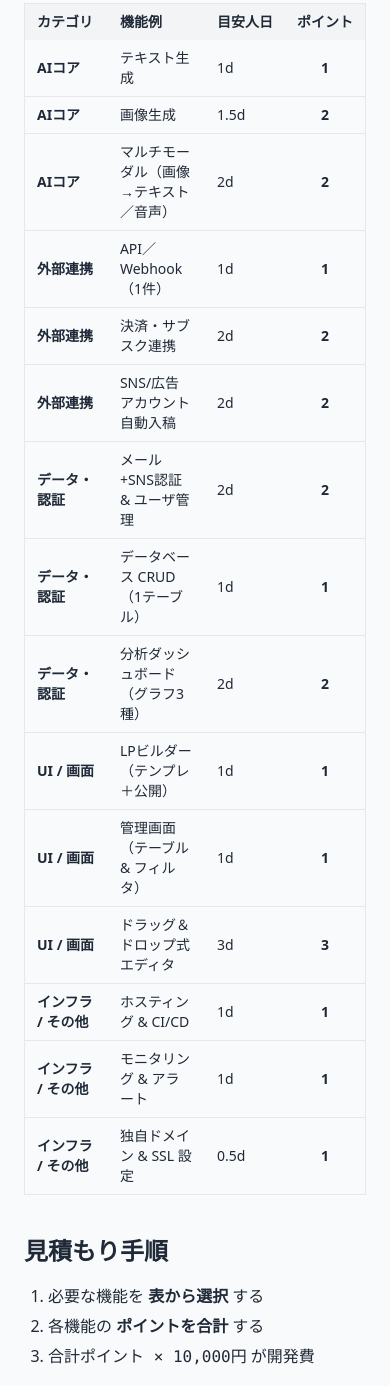
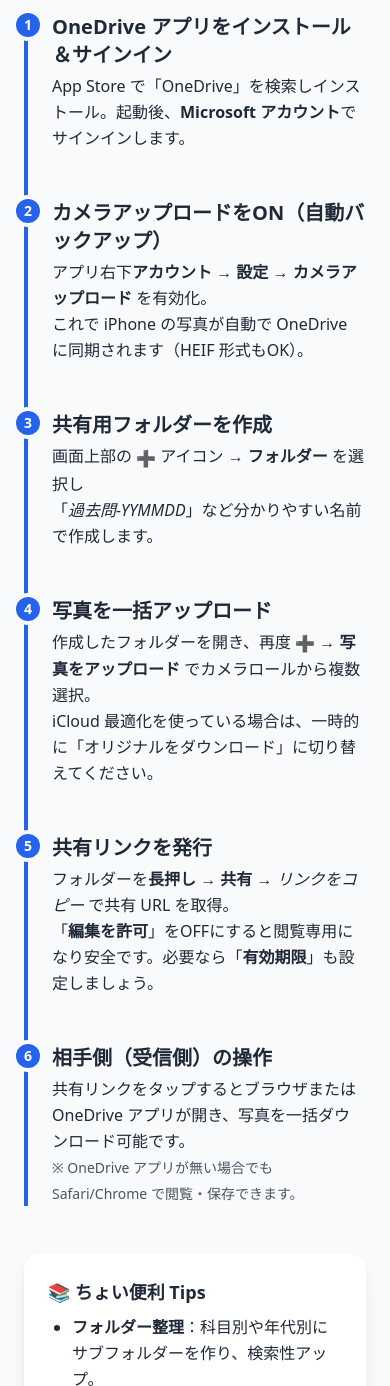
Before and after one commit to otakekeke/tai, a plain HTML site: page index.html in a window 390 px wide. Shown: the part 379-1765 px from the top of the page. Drawn offline with nearby package versions, Linux system fonts and the light colour scheme.

Commit message:
index.htmlの内容を大幅に変更し、タイトルを「AIツール開発 料金早見シート」から「iPhone × OneDrive 写真大量共有マニュアル」に更新しました。新しいヒーローセクションと手順タイムラインを追加し、デザインを改善しました。

```diff
--- a/index.html
+++ b/index.html
@@ -1,168 +1,152 @@
 <!DOCTYPE html>
 <html lang="ja">
 <head>
-  <meta charset="UTF-8">
-  <title>AIツール開発 料金早見シート</title>
+  <meta charset="UTF-8" />
+  <meta name="viewport" content="width=device-width, initial-scale=1.0" />
+  <title>iPhone × OneDrive 写真大量共有マニュアル</title>
   <script src="https://cdn.tailwindcss.com"></script>
 </head>
-<body class="bg-gray-50 text-gray-800 leading-relaxed">
-  <div class="max-w-4xl mx-auto p-6">
-    <!-- ── ヘッダー ───────────────────────── -->
-    <header class="mb-8">
-      <h1 class="text-3xl sm:text-4xl font-bold text-blue-600">AIツール開発 料金早見シート</h1>
-      <p class="mt-2 text-sm text-gray-600">1ポイント＝<span class="font-bold">10,000円</span>（市場相場の約1/5）</p>
-    </header>
 
-    <!-- ── 計算式 ─────────────────────────── -->
-    <section class="mb-10">
-      <h2 class="text-2xl font-semibold mb-4">計算式</h2>
-      <p class="bg-blue-50 p-4 rounded-lg border border-blue-100">
-        <span class="font-mono text-lg">料金 ＝ (機能合計ポイント) × 10,000円</span>
-      </p>
+<body class="bg-slate-50 text-gray-800 leading-relaxed">
+  <!-- --------------------------------------------------------------
+       ヒーローセクション
+  --------------------------------------------------------------- -->
+  <header class="bg-gradient-to-r from-blue-600 to-cyan-500 text-white">
+    <div class="max-w-4xl mx-auto px-6 py-16 text-center">
+      <h1 class="text-3xl sm:text-5xl font-extrabold mb-4">
+        iPhone だけで OneDrive を使い<br class="hidden sm:block" />
+        <span class="whitespace-nowrap">卒業試験の過去問写真</span>を
+        <span class="whitespace-nowrap">一気に共有！</span>
+      </h1>
+      <p class="text-lg sm:text-xl">手取り足取りガイド（保存 → アップロード → 共有リンク）</p>
+    </div>
+  </header>
+
+  <!-- --------------------------------------------------------------
+       手順タイムライン
+  --------------------------------------------------------------- -->
+  <main class="max-w-4xl mx-auto px-6 py-12">
+    <ol class="relative border-l-4 border-blue-600">
+      <!-- Step 1 -->
+      <li class="mb-12 ml-6">
+        <span
+          class="absolute -left-3 flex items-center justify-center w-6 h-6 bg-blue-600 rounded-full ring-4 ring-slate-50 text-white text-sm font-bold"
+          >1</span
+        >
+        <h2 class="text-xl font-semibold mb-1">OneDrive アプリをインストール＆サインイン</h2>
+        <p>
+          App Store で「OneDrive」を検索しインストール。起動後、<strong>Microsoft アカウント</strong>でサインインします。
+        </p>
+        <!-- :contentReference[oaicite:0]{index=0} -->
+      </li>
+
+      <!-- Step 2 -->
+      <li class="mb-12 ml-6">
+        <span
+          class="absolute -left-3 flex items-center justify-center w-6 h-6 bg-blue-600 rounded-full ring-4 ring-slate-50 text-white text-sm font-bold"
+          >2</span
+        >
+        <h2 class="text-xl font-semibold mb-1">カメラアップロードをON（自動バックアップ）</h2>
+        <p>
+          アプリ右下<strong>アカウント</strong>
+          → <strong>設定</strong>
+          → <strong>カメラアップロード</strong>
+          を有効化。<br />
+          これで iPhone の写真が自動で OneDrive に同期されます（HEIF 形式もOK）。
+        </p>
+        <!-- :contentReference[oaicite:1]{index=1} -->
+      </li>
+
+      <!-- Step 3 -->
+      <li class="mb-12 ml-6">
+        <span
+          class="absolute -left-3 flex items-center justify-center w-6 h-6 bg-blue-600 rounded-full ring-4 ring-slate-50 text-white text-sm font-bold"
+          >3</span
+        >
+        <h2 class="text-xl font-semibold mb-1">共有用フォルダーを作成</h2>
+        <p>
+          画面上部の <span class="inline-block align-middle">➕</span> アイコン →
+          <strong>フォルダー</strong> を選択し<br />
+          「<em>過去問-YYMMDD</em>」など分かりやすい名前で作成します。
+        </p>
+        <!-- :contentReference[oaicite:2]{index=2} -->
+      </li>
+
+      <!-- Step 4 -->
+      <li class="mb-12 ml-6">
+        <span
+          class="absolute -left-3 flex items-center justify-center w-6 h-6 bg-blue-600 rounded-full ring-4 ring-slate-50 text-white text-sm font-bold"
+          >4</span
+        >
+        <h2 class="text-xl font-semibold mb-1">写真を一括アップロード</h2>
+        <p>
+          作成したフォルダーを開き、再度 <span class="inline-block align-middle">➕</span> →
+          <strong>写真をアップロード</strong> でカメラロールから複数選択。<br />
+          iCloud 最適化を使っている場合は、一時的に「オリジナルをダウンロード」に切り替えてください。
+        </p>
+        <!-- :contentReference[oaicite:3]{index=3} -->
+      </li>
+
+      <!-- Step 5 -->
+      <li class="mb-12 ml-6">
+        <span
+          class="absolute -left-3 flex items-center justify-center w-6 h-6 bg-blue-600 rounded-full ring-4 ring-slate-50 text-white text-sm font-bold"
+          >5</span
+        >
+        <h2 class="text-xl font-semibold mb-1">共有リンクを発行</h2>
+        <p>
+          フォルダーを<strong>長押し</strong> → <strong>共有</strong> →
+          <em>リンクをコピー</em> で共有 URL を取得。<br />
+          「<strong>編集を許可</strong>」をOFFにすると閲覧専用になり安全です。必要なら「<strong>有効期限</strong>」も設定しましょう。
+        </p>
+        <!-- :contentReference[oaicite:4]{index=4} -->
+      </li>
+
+      <!-- Step 6 -->
+      <li class="mb-0 ml-6">
+        <span
+          class="absolute -left-3 flex items-center justify-center w-6 h-6 bg-blue-600 rounded-full ring-4 ring-slate-50 text-white text-sm font-bold"
+          >6</span
+        >
+        <h2 class="text-xl font-semibold mb-1">相手側（受信側）の操作</h2>
+        <p>
+          共有リンクをタップするとブラウザまたは OneDrive アプリが開き、写真を一括ダウンロード可能です。<br />
+          <span class="text-sm text-gray-600"
+            >※ OneDrive アプリが無い場合でも Safari/Chrome で閲覧・保存できます。</span
+          >
+        </p>
+        <!-- :contentReference[oaicite:5]{index=5} -->
+      </li>
+    </ol>
+
+    <!-- Tips -->
+    <section class="bg-white rounded-2xl shadow-lg p-6 mt-12">
+      <h3 class="text-lg font-semibold mb-2">📚 ちょい便利 Tips</h3>
+      <ul class="list-disc ml-6 space-y-1">
+        <li>
+          <strong>フォルダー整理</strong>：科目別や年代別にサブフォルダーを作り、検索性アップ。
+        </li>
+        <li>
+          <strong>リンク期限</strong>：共有後に自動失効させたい場合は「有効期限」を設定。（Microsoft 365
+          サブスクで利用可）
+          <!-- :contentReference[oaicite:6]{index=6} -->
+        </li>
+        <li>
+          <strong>ファイルサイズ縮小</strong>：写真アプリで事前に「ファイルサイズを小」にしてからアップロードすると転送が速い。
+        </li>
+        <li>
+          <strong>Files アプリから共有不可</strong>：iOS 標準の「ファイル」アプリでは共有設定ができないため、必ず OneDrive アプリを使う。
+          <!-- :contentReference[oaicite:7]{index=7} -->
+        </li>
+      </ul>
     </section>
+  </main>
 
-    <!-- ── 機能別ポイント表 ─────────────────── -->
-    <section class="mb-10">
-      <h2 class="text-2xl font-semibold mb-4">機能別ポイント表</h2>
-      <div class="overflow-x-auto">
-        <table class="min-w-full text-sm text-left border rounded-lg">
-          <thead class="bg-gray-100">
-            <tr>
-              <th class="px-3 py-2 whitespace-nowrap">カテゴリ</th>
-              <th class="px-3 py-2 whitespace-nowrap">機能例</th>
-              <th class="px-3 py-2 whitespace-nowrap">目安人日</th>
-              <th class="px-3 py-2 whitespace-nowrap text-center">ポイント</th>
-            </tr>
-          </thead>
-          <tbody class="divide-y">
-            <!-- AIコア -->
-            <tr>
-              <td class="px-3 py-2 font-semibold">AIコア</td>
-              <td class="px-3 py-2">テキスト生成</td>
-              <td class="px-3 py-2">1d</td>
-              <td class="px-3 py-2 text-center font-bold">1</td>
-            </tr>
-            <tr class="bg-gray-50">
-              <td class="px-3 py-2 font-semibold">AIコア</td>
-              <td class="px-3 py-2">画像生成</td>
-              <td class="px-3 py-2">1.5d</td>
-              <td class="px-3 py-2 text-center font-bold">2</td>
-            </tr>
-            <tr>
-              <td class="px-3 py-2 font-semibold">AIコア</td>
-              <td class="px-3 py-2">マルチモーダル（画像→テキスト／音声）</td>
-              <td class="px-3 py-2">2d</td>
-              <td class="px-3 py-2 text-center font-bold">2</td>
-            </tr>
-
-            <!-- 外部連携 -->
-            <tr class="bg-gray-50">
-              <td class="px-3 py-2 font-semibold">外部連携</td>
-              <td class="px-3 py-2">API／Webhook（1件）</td>
-              <td class="px-3 py-2">1d</td>
-              <td class="px-3 py-2 text-center font-bold">1</td>
-            </tr>
-            <tr>
-              <td class="px-3 py-2 font-semibold">外部連携</td>
-              <td class="px-3 py-2">決済・サブスク連携</td>
-              <td class="px-3 py-2">2d</td>
-              <td class="px-3 py-2 text-center font-bold">2</td>
-            </tr>
-            <tr class="bg-gray-50">
-              <td class="px-3 py-2 font-semibold">外部連携</td>
-              <td class="px-3 py-2">SNS/広告アカウント自動入稿</td>
-              <td class="px-3 py-2">2d</td>
-              <td class="px-3 py-2 text-center font-bold">2</td>
-            </tr>
-
-            <!-- データ・認証 -->
-            <tr>
-              <td class="px-3 py-2 font-semibold">データ・認証</td>
-              <td class="px-3 py-2">メール+SNS認証 &amp; ユーザ管理</td>
-              <td class="px-3 py-2">2d</td>
-              <td class="px-3 py-2 text-center font-bold">2</td>
-            </tr>
-            <tr class="bg-gray-50">
-              <td class="px-3 py-2 font-semibold">データ・認証</td>
-              <td class="px-3 py-2">データベース CRUD（1テーブル）</td>
-              <td class="px-3 py-2">1d</td>
-              <td class="px-3 py-2 text-center font-bold">1</td>
-            </tr>
-            <tr>
-              <td class="px-3 py-2 font-semibold">データ・認証</td>
-              <td class="px-3 py-2">分析ダッシュボード（グラフ3種）</td>
-              <td class="px-3 py-2">2d</td>
-              <td class="px-3 py-2 text-center font-bold">2</td>
-            </tr>
-
-            <!-- UI / 画面 -->
-            <tr class="bg-gray-50">
-              <td class="px-3 py-2 font-semibold">UI / 画面</td>
-              <td class="px-3 py-2">LPビルダー（テンプレ＋公開）</td>
-              <td class="px-3 py-2">1d</td>
-              <td class="px-3 py-2 text-center font-bold">1</td>
-            </tr>
-            <tr>
-              <td class="px-3 py-2 font-semibold">UI / 画面</td>
-              <td class="px-3 py-2">管理画面（テーブル &amp; フィルタ）</td>
-              <td class="px-3 py-2">1d</td>
-              <td class="px-3 py-2 text-center font-bold">1</td>
-            </tr>
-            <tr class="bg-gray-50">
-              <td class="px-3 py-2 font-semibold">UI / 画面</td>
-              <td class="px-3 py-2">ドラッグ＆ドロップ式エディタ</td>
-              <td class="px-3 py-2">3d</td>
-              <td class="px-3 py-2 text-center font-bold">3</td>
-            </tr>
-
-            <!-- インフラ / その他 -->
-            <tr>
-              <td class="px-3 py-2 font-semibold">インフラ / その他</td>
-              <td class="px-3 py-2">ホスティング &amp; CI/CD</td>
-              <td class="px-3 py-2">1d</td>
-              <td class="px-3 py-2 text-center font-bold">1</td>
-            </tr>
-            <tr class="bg-gray-50">
-              <td class="px-3 py-2 font-semibold">インフラ / その他</td>
-              <td class="px-3 py-2">モニタリング &amp; アラート</td>
-              <td class="px-3 py-2">1d</td>
-              <td class="px-3 py-2 text-center font-bold">1</td>
-            </tr>
-            <tr>
-              <td class="px-3 py-2 font-semibold">インフラ / その他</td>
-              <td class="px-3 py-2">独自ドメイン &amp; SSL 設定</td>
-              <td class="px-3 py-2">0.5d</td>
-              <td class="px-3 py-2 text-center font-bold">1</td>
-            </tr>
-          </tbody>
-        </table>
-      </div>
-    </section>
-
-    <!-- ── 見積もり手順 ──────────────────── -->
-    <section class="mb-10">
-      <h2 class="text-2xl font-semibold mb-4">見積もり手順</h2>
-      <ol class="list-decimal pl-6 space-y-1">
-        <li>必要な機能を <span class="font-bold">表から選択</span> する</li>
-        <li>各機能の <span class="font-bold">ポイントを合計</span> する</li>
-        <li><span class="font-mono">合計ポイント × 10,000円</span> が開発費</li>
-      </ol>
-    </section>
-
-    <!-- ── サンプル計算 ───────────────────── -->
-    <section class="mb-10">
-      <h2 class="text-2xl font-semibold mb-4">サンプル計算</h2>
-      <p class="bg-green-50 border border-green-100 p-4 rounded-lg">
-        広告文生成 (1) + LPビルダー (1) + 管理画面 (1) + 認証 (2) + ホスティング (1) =
-        <span class="font-bold text-green-700">6 pt → 60,000円</span>
-      </p>
-    </section>
-
-    <!-- ── フッター ──────────────────── -->
-    <footer class="text-xs text-gray-500">
-      ※ API利用料・クラウド費用は実費別途。<br>
-      ※ 0.5人日以下の軽微な修正は「調整チケット」1ptで対応します。
-    </footer>
-  </div>
+  <!-- --------------------------------------------------------------
+       フッター
+  --------------------------------------------------------------- -->
+  <footer class="text-center py-8 text-sm text-gray-500">
+    © 2025 OneDrive How-To. All rights reserved.
+  </footer>
 </body>
 </html>
```
